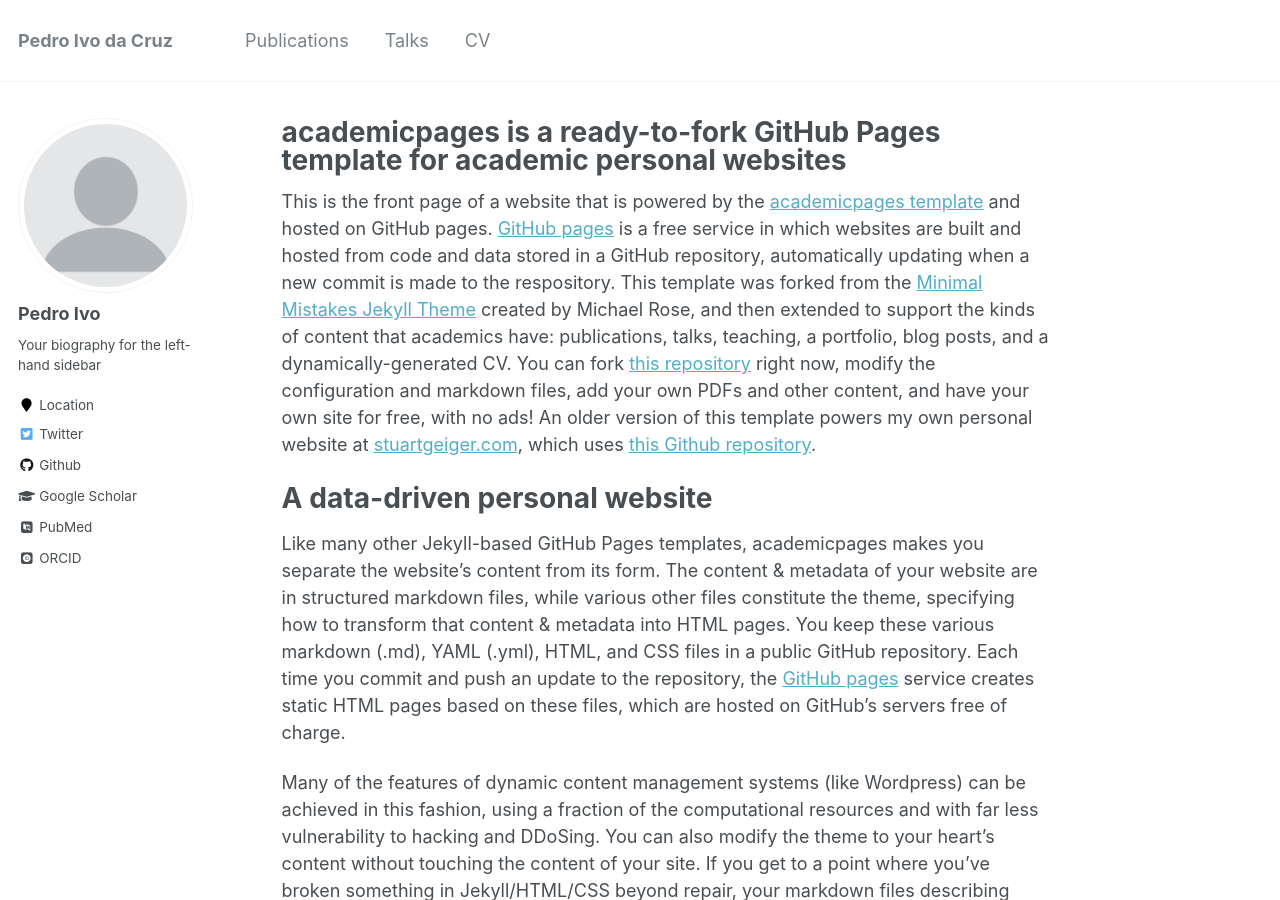
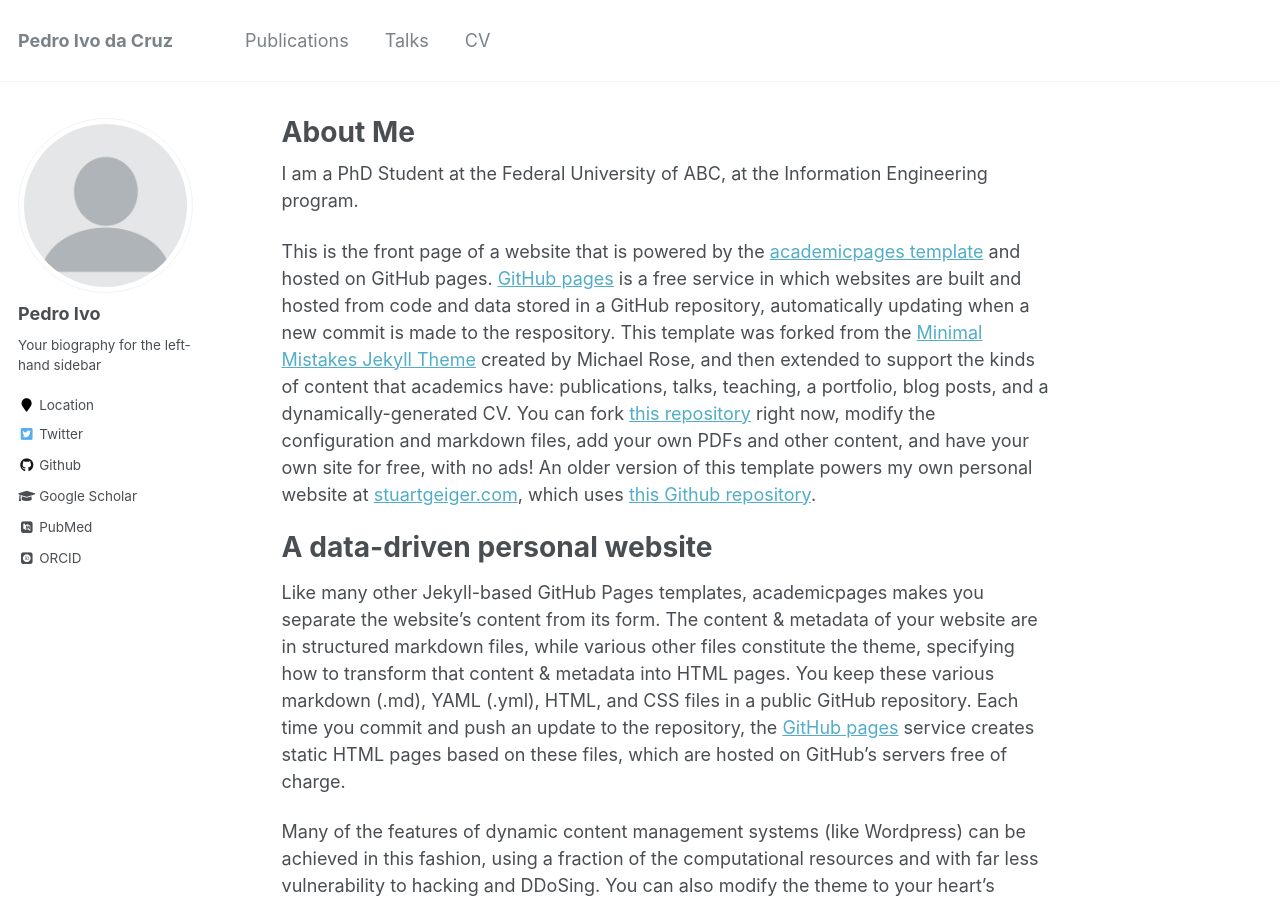
Before and after one commit to pedroidc/pedroidc.github.io, a Jekyll site: the page built from _pages/about.md, in a window 1280 px wide and 900 px high. Built offline with Jekyll 4.4.1, drawn with Linux system fonts in a browser that asks for light colours; some web fonts are replaced.

Commit message:
Starting to modify the main page

```diff
--- a/_pages/about.md
+++ b/_pages/about.md
@@ -1,12 +1,14 @@
 ---
 permalink: /
-title: "academicpages is a ready-to-fork GitHub Pages template for academic personal websites"
+title: "About Me"
 excerpt: "About me"
 author_profile: true
 redirect_from:
   - /about/
   - /about.html
 ---
+
+I am a PhD Student at the Federal University of ABC, at the Information Engineering program.
 
 This is the front page of a website that is powered by the [academicpages template](https://github.com/academicpages/academicpages.github.io) and hosted on GitHub pages. [GitHub pages](https://pages.github.com) is a free service in which websites are built and hosted from code and data stored in a GitHub repository, automatically updating when a new commit is made to the respository. This template was forked from the [Minimal Mistakes Jekyll Theme](https://mmistakes.github.io/minimal-mistakes/) created by Michael Rose, and then extended to support the kinds of content that academics have: publications, talks, teaching, a portfolio, blog posts, and a dynamically-generated CV. You can fork [this repository](https://github.com/academicpages/academicpages.github.io) right now, modify the configuration and markdown files, add your own PDFs and other content, and have your own site for free, with no ads! An older version of this template powers my own personal website at [stuartgeiger.com](http://stuartgeiger.com), which uses [this Github repository](https://github.com/staeiou/staeiou.github.io).
 
```
